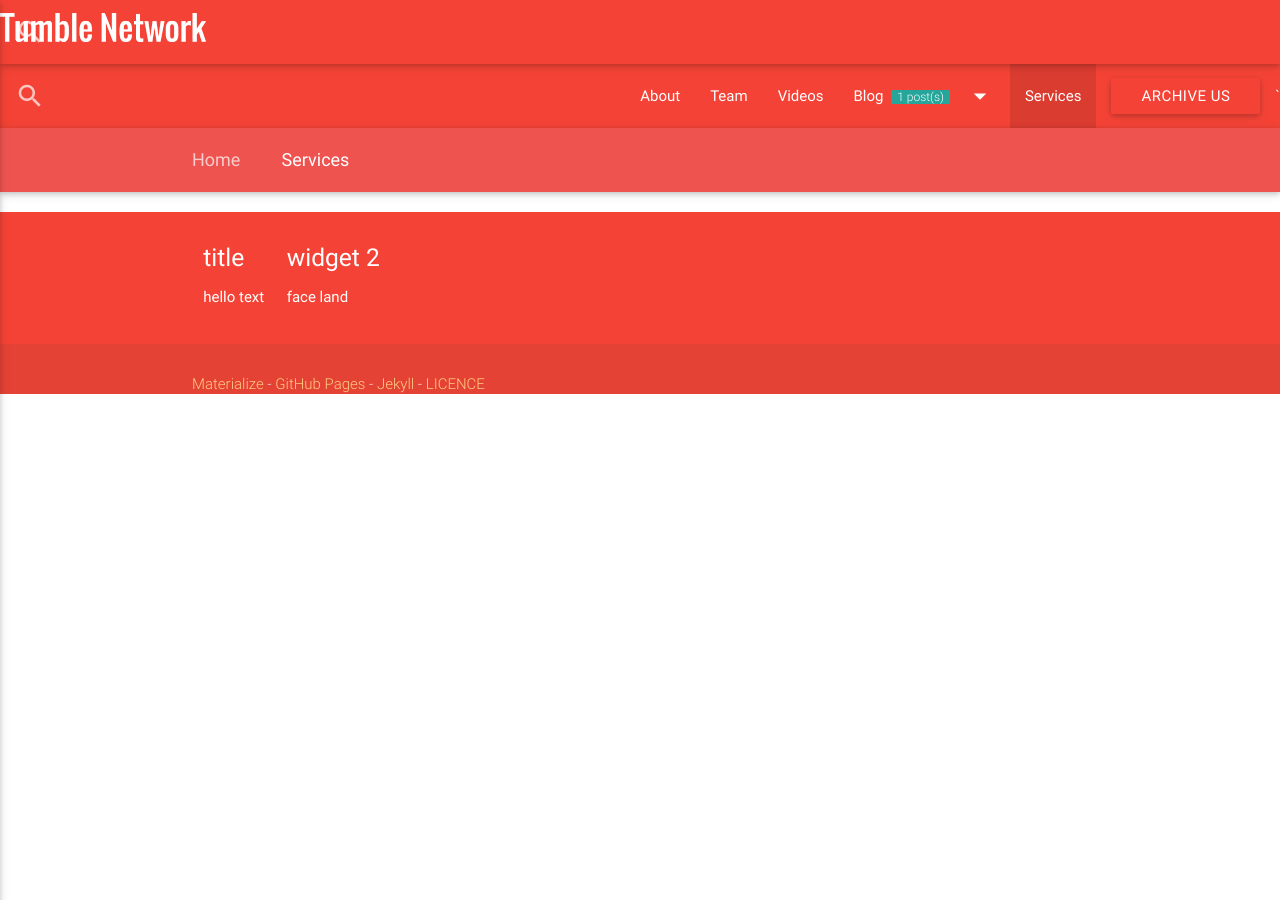
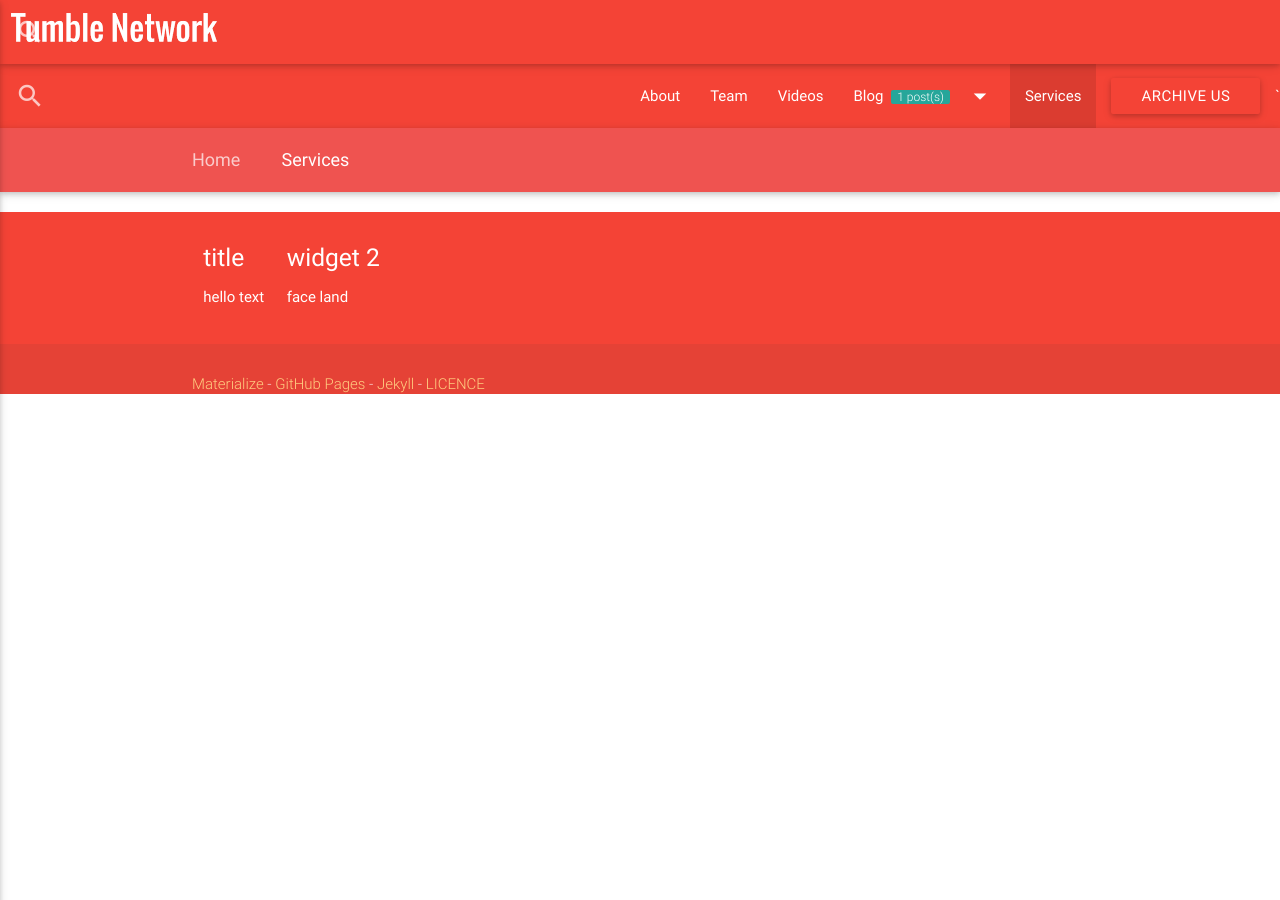
Before and after one commit to tumblenet/www.tumblenet.ga, a Jekyll site: the page built from services.html, in a window 1280 px wide. Built offline with Jekyll 4.4.1, drawn with Linux system fonts in a browser that asks for light colours; nearby versions of some CDN libraries; comment, search, counter and statistics services are not loaded.

Commit message:
Update default.html

```diff
--- a/_layouts/default.html
+++ b/_layouts/default.html
@@ -113,7 +113,7 @@ href="{{ item.href }}"
 
 
   <nav class="red" role="navigation">
-    <div class="nav-wrapper">
+    <div class="nav-wrapper row">
        <ul class="left">
          <li><a href="#" data-activates="nav-mobile" class="button-collapse"><i class="material-icons">menu</i></a></li>
          <li><a href="#" data-activates="nav-mobile" class="button-collapse"><i class="material-icons">search</i></a></li>
```
